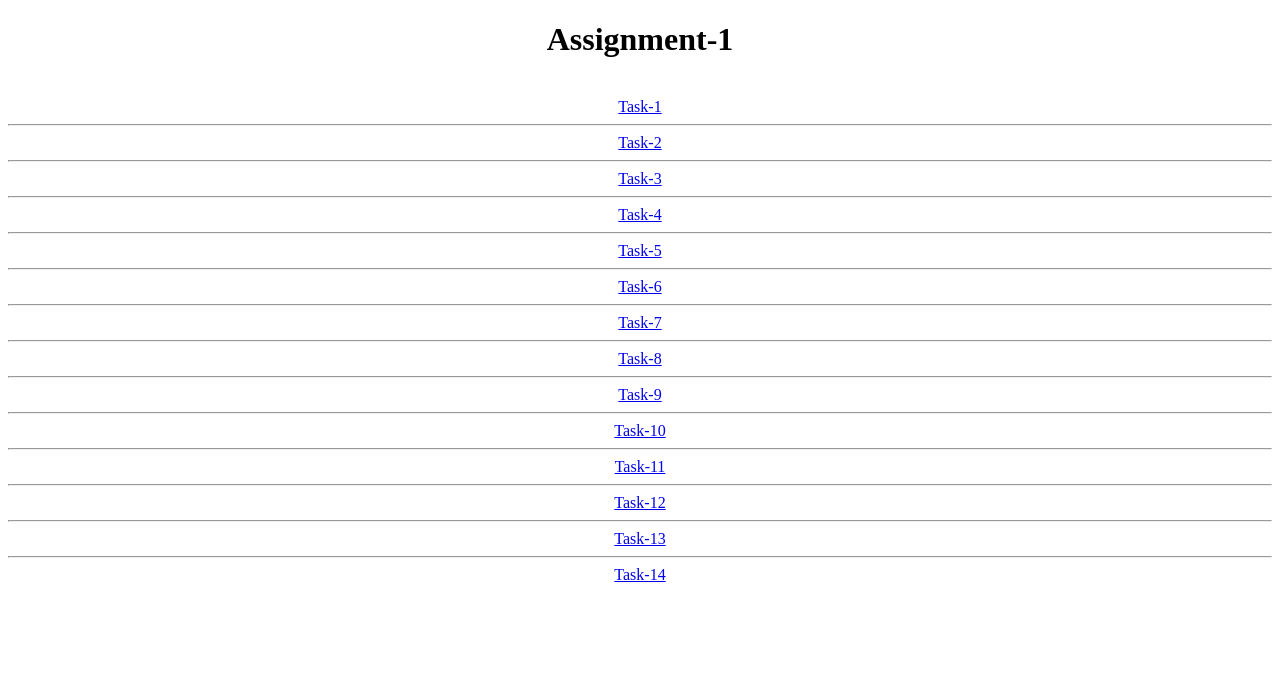
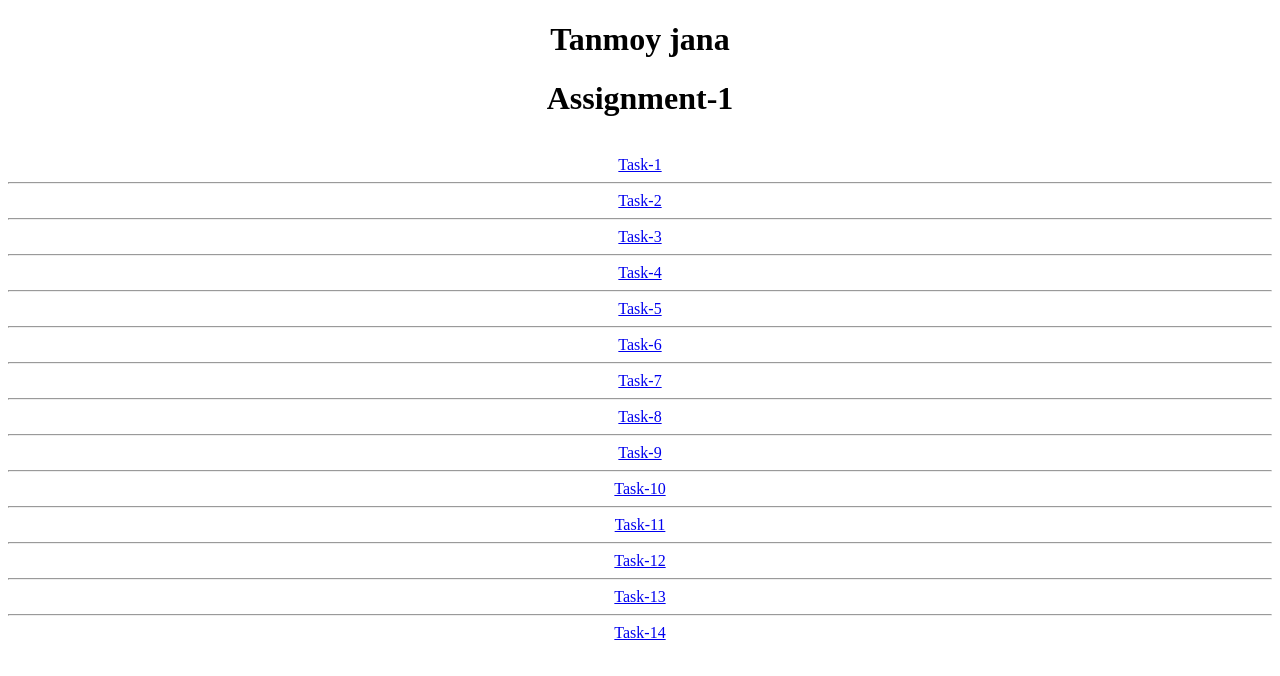
Before and after one commit to tanmoyeng/HTMLTASK1, a plain HTML site: page index.html in a window 1280 px wide. Drawn offline with Linux system fonts and the light colour scheme.

Commit message:
html work

```diff
--- a/index.html
+++ b/index.html
@@ -7,6 +7,7 @@
     <title>Document</title>
 </head>
 <body align="center">
+    <h1 style="outline: 2px;">Tanmoy jana</h1>
     <h1 align="center">Assignment-1</h1>
     <br>
     <a href="rst.html">Task-1</a>
```
